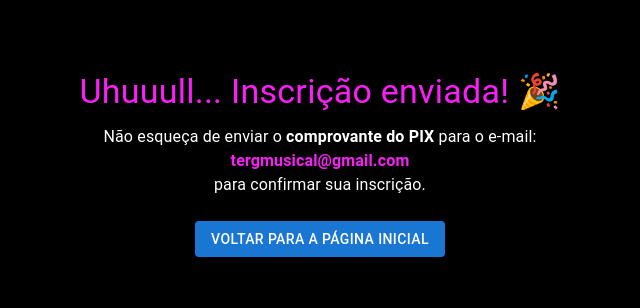
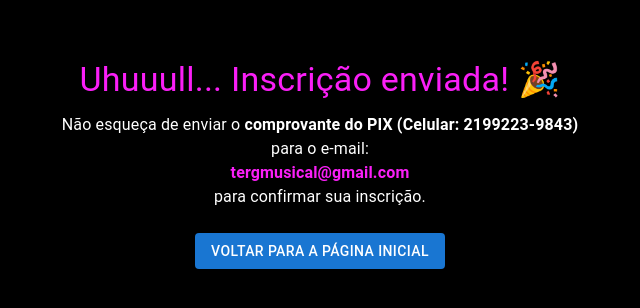
Before and after one commit to ConstantinoRafael/harmonia, a Next.js app in the folder frontend/: page /confirmacao in a window 1280 px wide. Shown: the part 236-544 px from the top of the page, without its empty margins (320-960 px from the left). Built offline with nearby package versions, Linux system fonts and the light colour scheme; what @mui/material-nextjs would draw is missing.

Commit message:
feat: add pix key to confirm page

```diff
--- a/frontend/src/app/confirmacao/page.tsx
+++ b/frontend/src/app/confirmacao/page.tsx
@@ -32,7 +32,8 @@ const Confirmacao = () => {
         </Typography>
 
         <Typography variant="body1" sx={{ marginBottom: 3 }}>
-          Não esqueça de enviar o <strong>comprovante do PIX</strong> para o
+          Não esqueça de enviar o{" "}
+          <strong>comprovante do PIX (Celular: 2199223-9843)</strong> para o
           e-mail:
           <br />
           <strong style={{ color: "#FA1FF7" }}>
```
